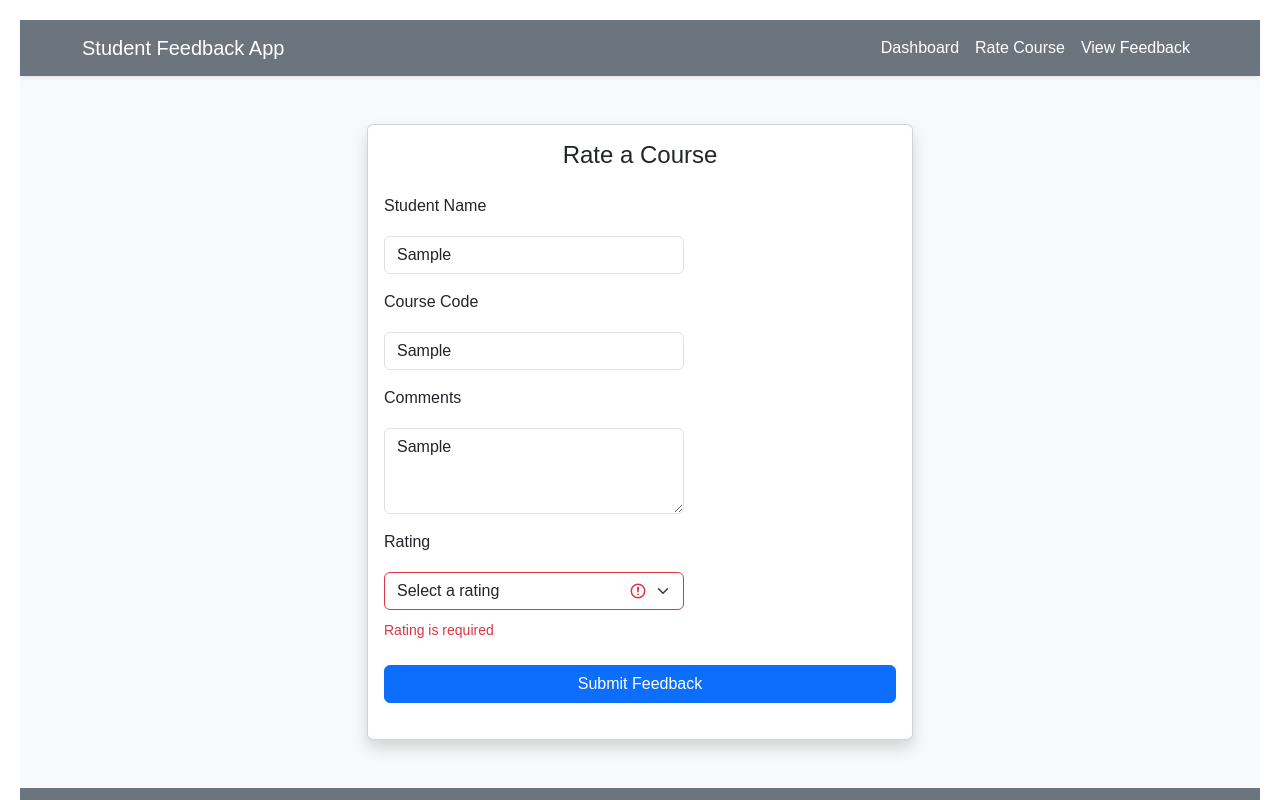
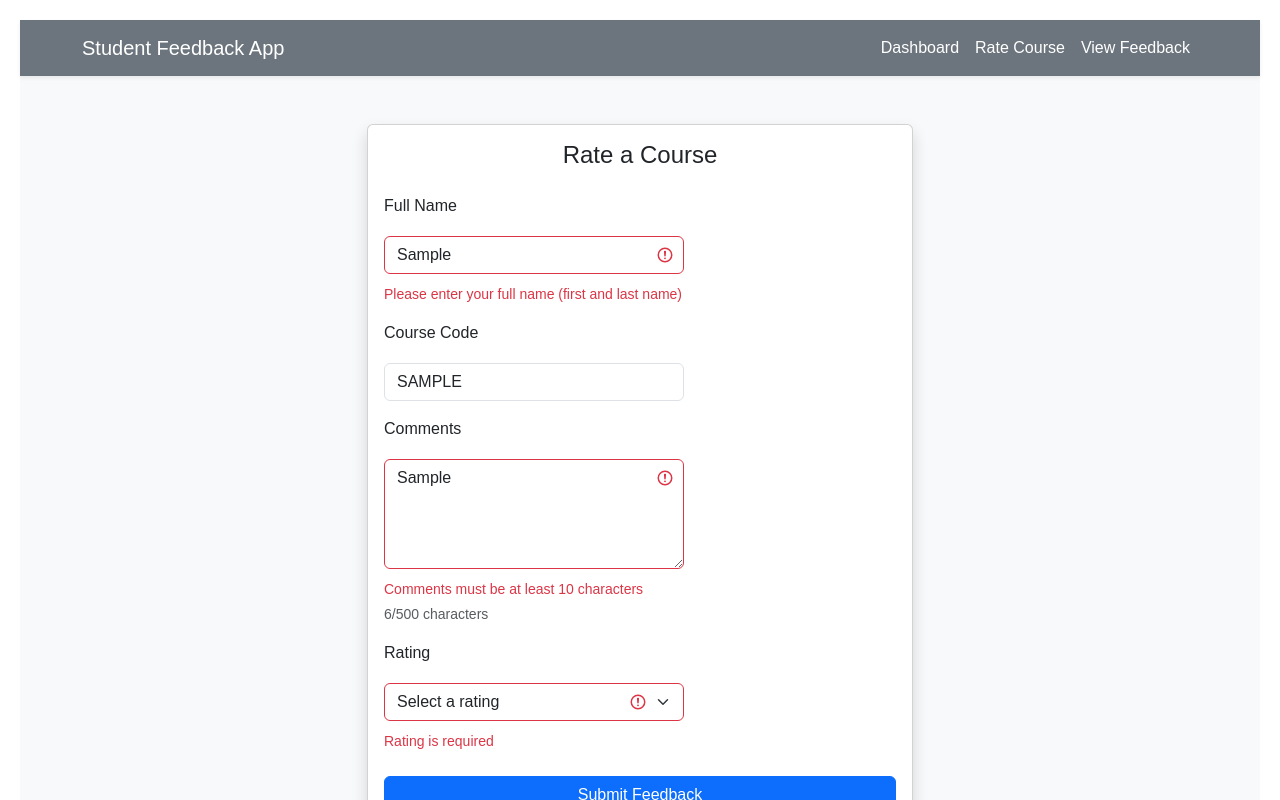
Before and after one commit to tokamakara/student-feedback-app, a React (Create React App) app in the folder frontend/: page /rate in a window 1280 px wide. Both pictures are taken after typing "Sample", "Sample", "Sample" into the empty fields and a click on the button "Submit Feedback". Shown: the top 800 px of the page. Built offline with nearby package versions, Linux system fonts and the light colour scheme.

Commit message:
Fix: Block numbers and special characters from Full Name field in real-time

```diff
--- a/frontend/src/FeedbackForm.js
+++ b/frontend/src/FeedbackForm.js
@@ -4,7 +4,7 @@ import { useNavigate } from 'react-router-dom';
 import { API_BASE_URL } from './config';
 
 const FeedbackForm = () => {
-  const [studentName, setStudentName] = useState('');
+  const [fullName, setFullName] = useState('');
   const [courseCode, setCourseCode] = useState('');
   const [comments, setComments] = useState('');
   const [rating, setRating] = useState('');
@@ -12,29 +12,39 @@ const FeedbackForm = () => {
   const [isSubmitting, setIsSubmitting] = useState(false);
   const navigate = useNavigate();
 
-  // Enhanced validation - ALL FIELDS REQUIRED
+  // Enhanced validation - ALL FIELDS REQUIRED with proper rules
   const validateForm = () => {
     const newErrors = {};
 
-    // Student Name validation - required
-    if (!studentName.trim()) {
-      newErrors.studentName = 'Student Name is required';
-    } else if (studentName.trim().length < 2) {
-      newErrors.studentName = 'Student Name must be at least 2 characters';
+    // Full Name validation - letters and spaces only, min 2 words
+    const nameRegex = /^[A-Za-z\s]+$/;
+    if (!fullName.trim()) {
+      newErrors.fullName = 'Full Name is required';
+    } else if (!nameRegex.test(fullName)) {
+      newErrors.fullName = 'Full Name can only contain letters and spaces';
+    } else if (fullName.trim().split(' ').length < 2) {
+      newErrors.fullName = 'Please enter your full name (first and last name)';
+    } else if (fullName.trim().length < 5) {
+      newErrors.fullName = 'Full Name must be at least 5 characters';
     }
 
-    // Course Code validation - required
+    // Course Code validation - alphanumeric with specific format
+    const courseRegex = /^[A-Za-z0-9]+$/;
     if (!courseCode.trim()) {
       newErrors.courseCode = 'Course Code is required';
-    } else if (courseCode.trim().length < 2) {
-      newErrors.courseCode = 'Course Code must be at least 2 characters';
+    } else if (!courseRegex.test(courseCode)) {
+      newErrors.courseCode = 'Course Code can only contain letters and numbers';
+    } else if (courseCode.trim().length < 3) {
+      newErrors.courseCode = 'Course Code must be at least 3 characters';
     }
 
-    // Comments validation - REQUIRED (no longer optional)
+    // Comments validation - REQUIRED
     if (!comments.trim()) {
       newErrors.comments = 'Comments are required';
-    } else if (comments.trim().length < 5) {
-      newErrors.comments = 'Comments must be at least 5 characters';
+    } else if (comments.trim().length < 10) {
+      newErrors.comments = 'Comments must be at least 10 characters';
+    } else if (comments.trim().length > 500) {
+      newErrors.comments = 'Comments cannot exceed 500 characters';
     }
 
     // Rating validation - must be between 1-5
@@ -47,19 +57,26 @@ const FeedbackForm = () => {
     return newErrors;
   };
 
-  // Real-time validation on input change
+  // REAL-TIME NUMBER BLOCKING for Full Name
+  const handleFullNameChange = (e) => {
+    const value = e.target.value;
+    // Block numbers and special characters in real-time
+    const filteredValue = value.replace(/[0-9!@#$%^&*()_+\-=\[\]{};':"\\|,.<>\/?]/g, '');
+    setFullName(filteredValue);
+
+    // Clear error when user types
+    if (errors.fullName) {
+      const newErrors = { ...errors };
+      delete newErrors.fullName;
+      setErrors(newErrors);
+    }
+  };
+
+  // Real-time validation for other fields
   const handleInputChange = (field, value) => {
     switch (field) {
-      case 'studentName':
-        setStudentName(value);
-        if (errors.studentName) {
-          const newErrors = { ...errors };
-          delete newErrors.studentName;
-          setErrors(newErrors);
-        }
-        break;
       case 'courseCode':
-        setCourseCode(value);
+        setCourseCode(value.toUpperCase()); // Auto-uppercase course codes
         if (errors.courseCode) {
           const newErrors = { ...errors };
           delete newErrors.courseCode;
@@ -102,14 +119,14 @@ const FeedbackForm = () => {
     try {
       // Submit to backend
       await axios.post(`${API_BASE_URL}/api/feedback`, {
-        studentName: studentName.trim(),
+        studentName: fullName.trim(),
         courseCode: courseCode.trim(),
         comments: comments.trim(),
         rating: rating
       });
 
       // Reset form on success
-      setStudentName('');
+      setFullName('');
       setCourseCode('');
       setComments('');
       setRating('');
@@ -140,22 +157,23 @@ const FeedbackForm = () => {
             )}
 
             <form onSubmit={handleSubmit} noValidate>
-              {/* Student Name Field */}
+              {/* Full Name Field */}
               <div className="mb-3">
-                <label htmlFor="studentName" className="form-label">
-                  Student Name
+                <label htmlFor="fullName" className="form-label">
+                  Full Name
                 </label>
                 <input
                   type="text"
-                  className={`form-control ${errors.studentName ? 'is-invalid' : ''}`}
-                  id="studentName"
-                  value={studentName}
-                  onChange={(e) => handleInputChange('studentName', e.target.value)}
+                  className={`form-control ${errors.fullName ? 'is-invalid' : ''}`}
+                  id="fullName"
+                  value={fullName}
+                  onChange={handleFullNameChange} // UPDATED: Uses the blocking function
+                  placeholder="Enter your first and last name"
                   required
                 />
-                {errors.studentName && (
+                {errors.fullName && (
                   <div className="invalid-feedback">
-                    {errors.studentName}
+                    {errors.fullName}
                   </div>
                 )}
               </div>
@@ -171,6 +189,7 @@ const FeedbackForm = () => {
                   id="courseCode"
                   value={courseCode}
                   onChange={(e) => handleInputChange('courseCode', e.target.value)}
+                  placeholder="e.g., CS101, MATH202"
                   required
                 />
                 {errors.courseCode && (
@@ -180,7 +199,7 @@ const FeedbackForm = () => {
                 )}
               </div>
 
-              {/* Comments Field - NOW REQUIRED */}
+              {/* Comments Field - REQUIRED */}
               <div className="mb-3">
                 <label htmlFor="comments" className="form-label">
                   Comments
@@ -188,9 +207,10 @@ const FeedbackForm = () => {
                 <textarea
                   className={`form-control ${errors.comments ? 'is-invalid' : ''}`}
                   id="comments"
-                  rows="3"
+                  rows="4"
                   value={comments}
                   onChange={(e) => handleInputChange('comments', e.target.value)}
+                  placeholder="Share your detailed feedback about the course..."
                   required
                 />
                 {errors.comments && (
@@ -198,6 +218,9 @@ const FeedbackForm = () => {
                     {errors.comments}
                   </div>
                 )}
+                <div className="form-text">
+                  {comments.length}/500 characters
+                </div>
               </div>
 
               {/* Rating Field */}
@@ -213,11 +236,11 @@ const FeedbackForm = () => {
                   required
                 >
                   <option value="">Select a rating</option>
-                  <option value="1">1</option>
-                  <option value="2">2</option>
-                  <option value="3">3</option>
-                  <option value="4">4</option>
-                  <option value="5">5</option>
+                  <option value="1">1 - Very Poor</option>
+                  <option value="2">2 - Poor</option>
+                  <option value="3">3 - Average</option>
+                  <option value="4">4 - Good</option>
+                  <option value="5">5 - Excellent</option>
                 </select>
                 {errors.rating && (
                   <div className="invalid-feedback">
```
